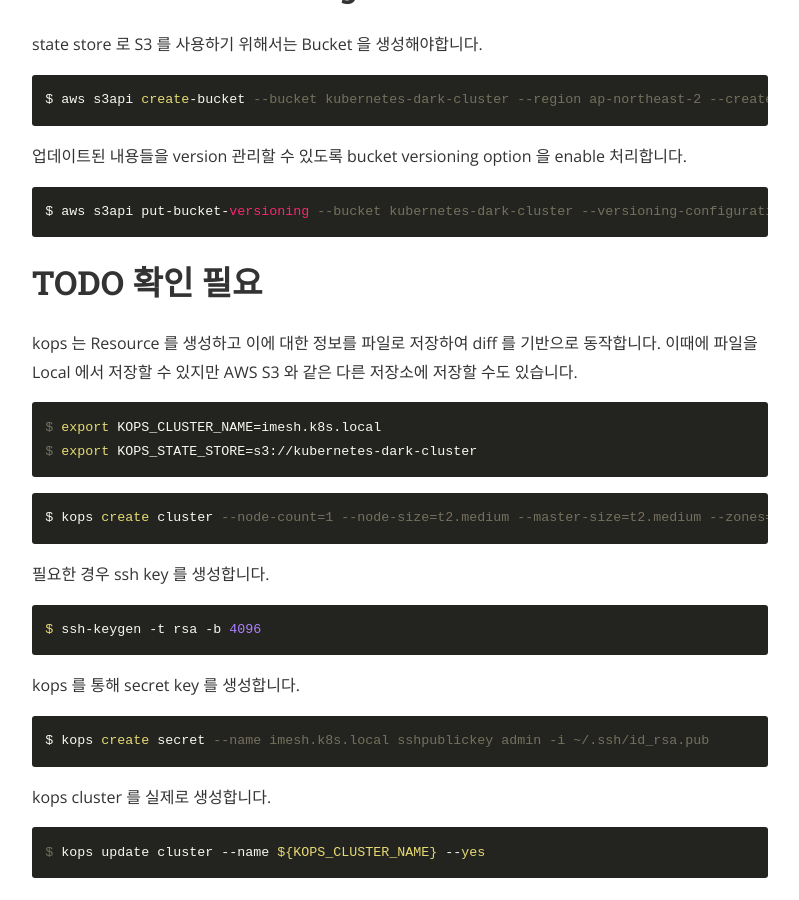
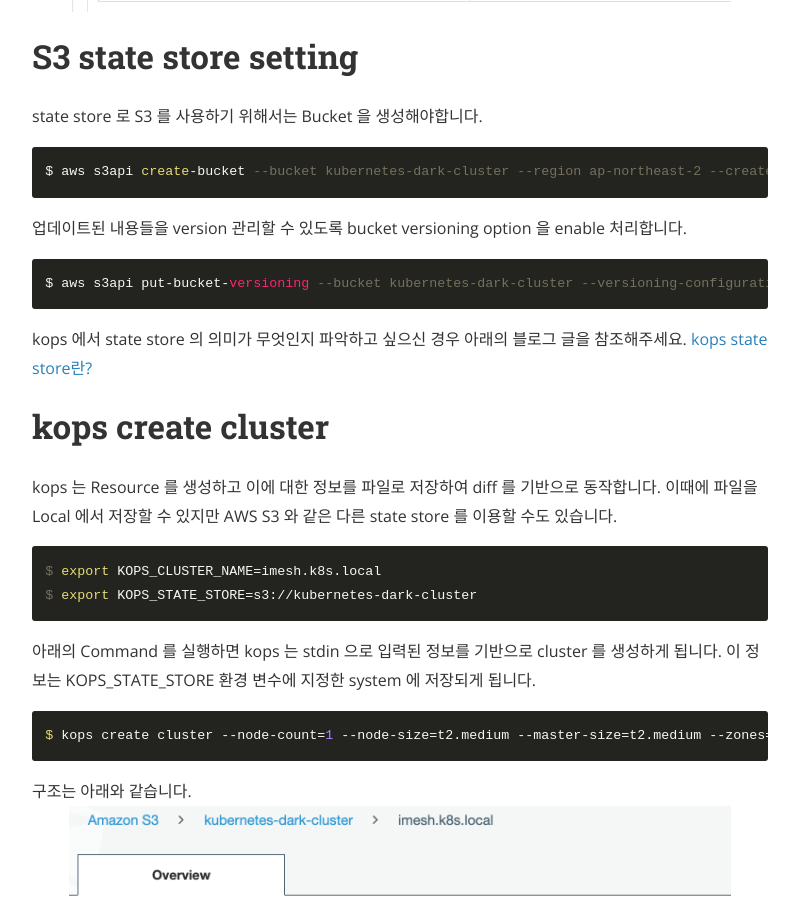
Before and after one commit to Dark0096/Dark0096.github.io, a Jekyll site: the page built from _posts/2019-06-08-kubernetes-cluster-setup.markdown, in a window 1280 px wide and 900 px high, scrolled down 1337 px. Shown: the whole window, without its empty margins (240-1039 px from the left). Built offline with Jekyll 4.4.1, drawn with Linux system fonts in a browser that asks for light colours; nearby versions of some CDN libraries.

Commit message:
add the kubernetes cluster setup

````diff
--- a/_posts/2019-06-08-kubernetes-cluster-setup.markdown
+++ b/_posts/2019-06-08-kubernetes-cluster-setup.markdown
@@ -47,24 +47,31 @@ $ aws s3api create-bucket --bucket kubernetes-dark-cluster --region ap-northeast
 $ aws s3api put-bucket-versioning --bucket kubernetes-dark-cluster --versioning-configuration Status=Enabled
 ```
 
+kops 에서 state store 의 의미가 무엇인지 파악하고 싶으신 경우 아래의 블로그 글을 참조해주세요.
+[kops state store란?]
 
-# TODO 확인 필요
-kops 는 Resource 를 생성하고 이에 대한 정보를 파일로 저장하여 diff 를 기반으로 동작합니다. 이때에 파일을 Local 에서 저장할 수 있지만 AWS S3 와 같은 다른 저장소에 저장할 수도 있습니다.
+# kops create cluster
+kops 는 Resource 를 생성하고 이에 대한 정보를 파일로 저장하여 diff 를 기반으로 동작합니다.
+이때에 파일을 Local 에서 저장할 수 있지만 AWS S3 와 같은 다른 state store 를 이용할 수도 있습니다.
 
 ```
 $ export KOPS_CLUSTER_NAME=imesh.k8s.local
 $ export KOPS_STATE_STORE=s3://kubernetes-dark-cluster
 ```
 
+아래의 Command 를 실행하면 kops 는 stdin 으로 입력된 정보를 기반으로 cluster 를 생성하게 됩니다. 이 정보는 KOPS_STATE_STORE 환경 변수에 지정한 system 에 저장되게 됩니다.
+
 ```
-$ kops create cluster --node-count=1 --node-size=t2.medium --master-size=t2.medium --zones='ap-northeast-2a' --name=imesh.k8s.local
+$ kops create cluster --node-count=1 --node-size=t2.medium --master-size=t2.medium --zones='ap-northeast-2a' --name=$KOPS_CLUSTER_NAME
 ```
+
+구조는 아래와 같습니다.
+<img src="https://raw.githubusercontent.com/Dark0096/Dark0096.github.io/master/assets/post/2019-06-08-kops-state.png" title="IAM Group">
 
 필요한 경우 ssh key 를 생성합니다.
 ```
 $ ssh-keygen -t rsa -b 4096
 ```
-
 
 kops 를 통해 secret key 를 생성합니다.
 
@@ -99,7 +106,9 @@ $ kops get secrets admin --type secret -oplaintext
 [kops command docs 바로가기]
 [how to create kubernetes cluster]
 [kubernetes dashboard]
+[kops state store란?]
 
 [kops command docs 바로가기]:              https://github.com/kubernetes/kops/tree/master/docs/cli
 [how to create kubernetes cluster]:      https://medium.com/containermind/how-to-create-a-kubernetes-cluster-on-aws-in-few-minutes-89dda10354f4
 [kubernetes dashboard]:                  https://github.com/kubernetes/dashboard#kubernetes-dashboard
+[kops state store란?]:                   https://dark0096.github.io/kubernetes/kops/2018/11/30/kubernetes-state-store.html
````
Also changed, not shown: assets/post/2019-06-08-iam-group.png, assets/post/2019-06-08-kops-state.png (added).
